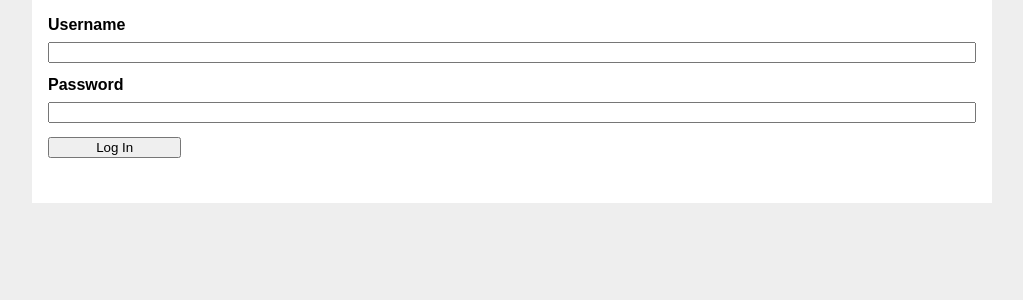
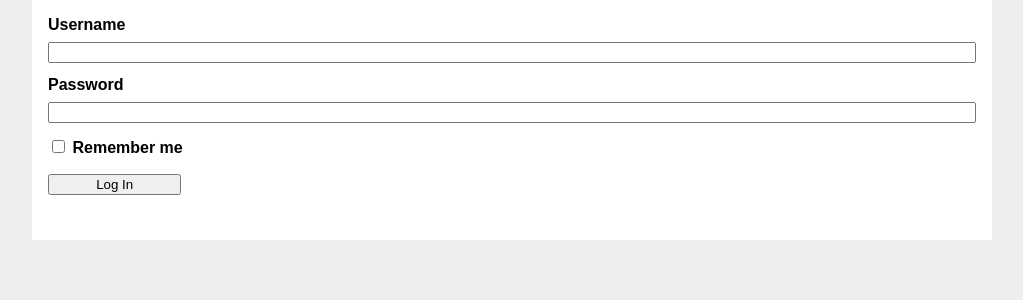
Before and after one commit to abinesh1606/flaskwiederholungspruefung, a Flask app: page /auth/login in a window 1280 px wide. Shown: the part 98-398 px from the top of the page, without its empty margins (128-1151 px from the left). Run offline with Flask 3, Linux system fonts and the light colour scheme.

Commit message:
editing the html

```diff
--- a/flaskr/templates/auth/login.html
+++ b/flaskr/templates/auth/login.html
@@ -10,6 +10,10 @@
     <input name="username" id="username" required>
     <label for="password">Password</label>
     <input type="password" name="password" id="password" required>
+    <label class="checkbox">
+      <input type="checkbox" name="remember_me">
+      Remember me
+    </label>
     <input type="submit" value="Log In">
   </form>
 {% endblock %}
```
